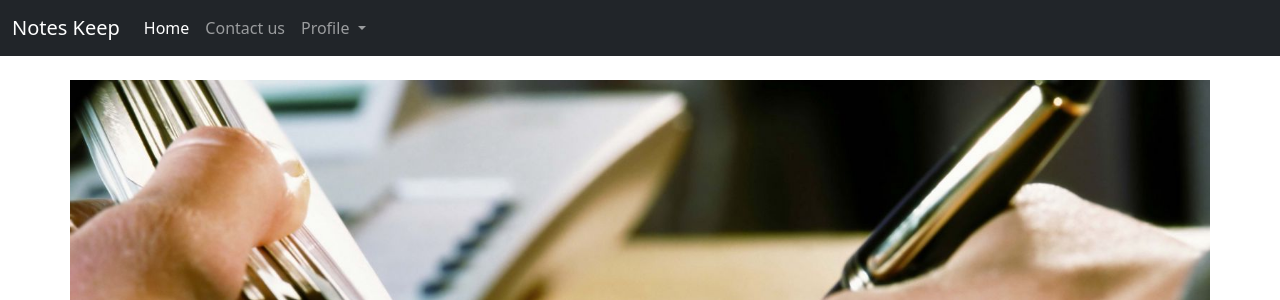
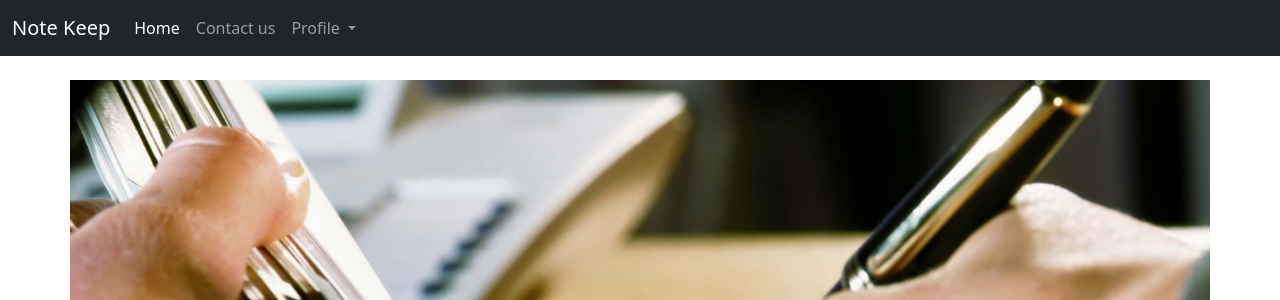
Before and after one commit to punitzen/Note-keeping-app-django, a Django app: template templates/index.html in a window 1280 px wide. Shown: the top 300 px of the page. Run offline with Django 3.2, Linux system fonts and the light colour scheme; the template is opened without the code that fills it, so the values that code supplies are empty; some libraries are stand-ins or nearby versions.

Commit message:
Update base.html

```diff
--- a/templates/base.html
+++ b/templates/base.html
@@ -15,7 +15,7 @@
 <body>
   <nav class="navbar navbar-expand-lg navbar-dark bg-dark">
     <div class="container-fluid">
-      <a class="navbar-brand" href="/">Notes Keep</a>
+      <a class="navbar-brand" href="/">Note Keep</a>
       <button class="navbar-toggler" type="button" data-bs-toggle="collapse" data-bs-target="#navbarSupportedContent"
         aria-controls="navbarSupportedContent" aria-expanded="false" aria-label="Toggle navigation">
         <span class="navbar-toggler-icon"></span>
```
